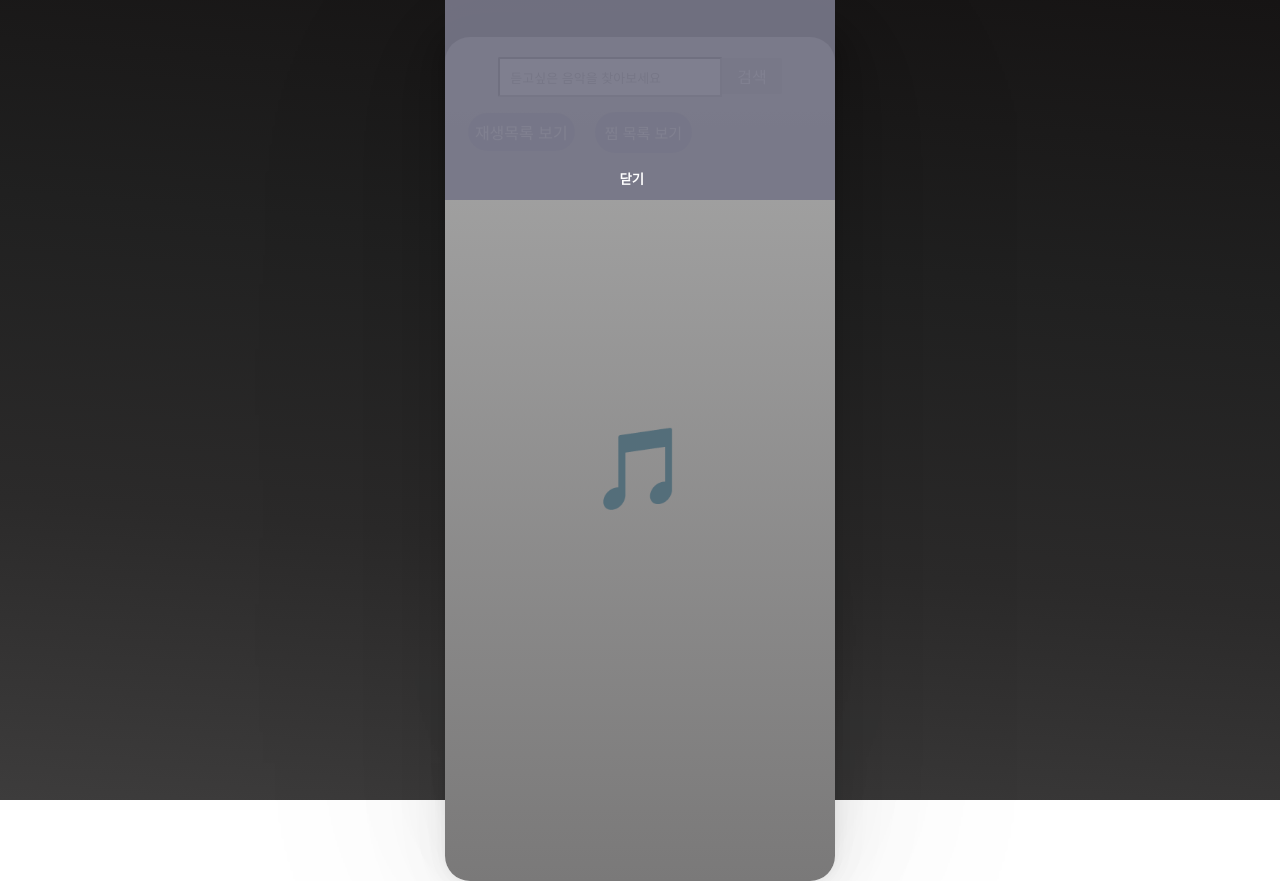
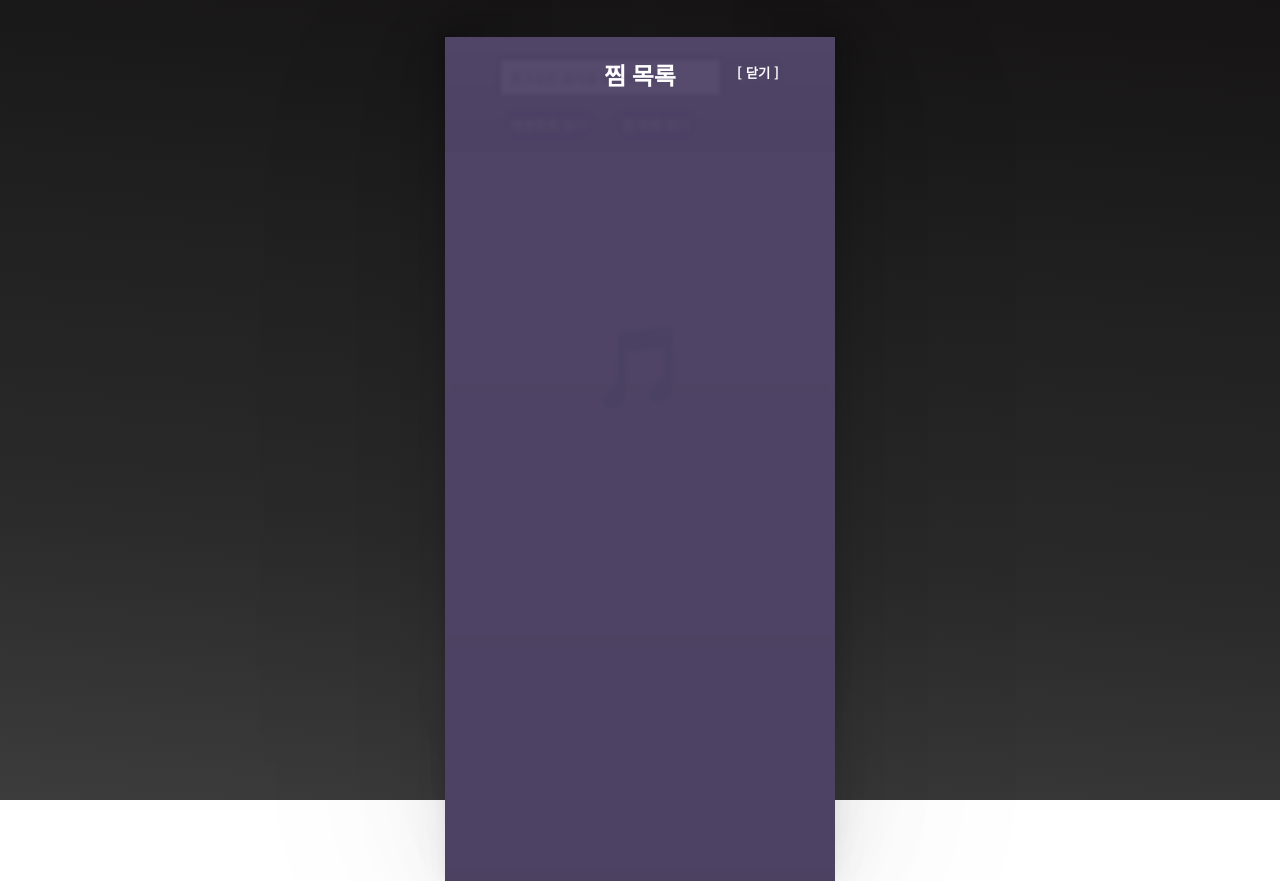
Before and after one commit to sslee1210/SooPlaylist, a React (Create React App) app: page / in a window 1280 px wide. Both pictures are taken after a click on the button "찜 목록 보기". Built offline with nearby package versions, Linux system fonts and the light colour scheme.

Commit message:
fixed file

```diff
--- a/src/components/YoutubeSearch.js
+++ b/src/components/YoutubeSearch.js
@@ -1,49 +1,50 @@
-import React, { useState } from "react";
-import { Link } from "react-router-dom";
-import { connect, useSelector } from "react-redux";
-import { addToPlaylist } from "../actions";
-import { toast, ToastContainer } from "react-toastify";
-import "react-toastify/dist/ReactToastify.css";
-import search from "./YoutubeSearch.module.css";
+import React, { useState } from 'react';
+import { Link } from 'react-router-dom';
+import { connect, useSelector } from 'react-redux';
+import { addToPlaylist } from '../actions';
+import { toast, ToastContainer } from 'react-toastify';
+import 'react-toastify/dist/ReactToastify.css';
+import search from './YoutubeSearch.module.css';
 
 const YoutubeSearch = (props) => {
-  const [query, setQuery] = useState("");
+  const [query, setQuery] = useState('');
   const [results, setResults] = useState([]);
-  const [nextPageToken, setNextPageToken] = useState("");
+  const [nextPageToken, setNextPageToken] = useState('');
+  const [tempComment, setTempComment] = useState('');
   const [currentPage, setCurrentPage] = useState(1);
   const [pageTokens, setPageTokens] = useState([]);
   const [favorites, setFavorites] = useState([]);
   const [isModalOpen, setIsModalOpen] = useState(false);
-  const [comment, setComment] = useState("");
+  const [comment, setComment] = useState('');
   const [activeVideoId, setActiveVideoId] = useState(null);
 
   const handleTitleClick = (videoId) => {
+    if (videoId === activeVideoId) {
+      setActiveVideoId(null);
+    } else {
       setActiveVideoId(videoId);
+    }
   };
 
-  const YOUR_API_KEY = "AIzaSyBlPpQXDMpqrje1tKxq2V1QFMigaoGLzHo";
+  const YOUR_API_KEY = 'AIzaSyBlPpQXDMpqrje1tKxq2V1QFMigaoGLzHo';
   const playlist = useSelector((state) => state.playlist);
 
   // 찜 목록에 추가
-  const addToFavorites = (video) => {
-    const isAlreadyInFavorites = favorites.find(
-      (v) => v.id.videoId === video.id.videoId
-    );
+  const addToFavorites = (video, comment) => {
+    const isAlreadyInFavorites = favorites.find((v) => v.id.videoId === video.id.videoId);
 
     if (isAlreadyInFavorites) {
-      toast("이미 찜 한 영상입니다.", {
-        position: "top-center",
-        autoClose: 5000,
-        hideProgressBar: false,
-        closeOnClick: true,
-        pauseOnHover: true,
-        draggable: true,
-        progress: undefined,
-      });
+      const updatedFavorites = favorites.map((v) =>
+        v.id.videoId === video.id.videoId ? { ...v, comment: comment } : v
+      );
+      setFavorites(updatedFavorites);
+      localStorage.setItem('favorites', JSON.stringify(updatedFavorites));
     } else {
-      setFavorites([...favorites, { ...video, comment: "" }]);
-      toast("찜 목록에 추가되었습니다.", {
-        position: "top-center",
+      const newFavorites = [...favorites, { ...video, comment: comment, isFavorited: true }];
+      setFavorites(newFavorites);
+      localStorage.setItem('favorites', JSON.stringify(newFavorites));
+      toast('찜 목록에 추가되었습니다.', {
+        position: 'top-center',
         autoClose: 5000,
         hideProgressBar: false,
         closeOnClick: true,
@@ -55,15 +56,24 @@ const YoutubeSearch = (props) => {
   };
 
   const removeFromFavorites = (videoId) => {
-    setFavorites(favorites.filter((video) => video.id.videoId !== videoId));
+    const newFavorites = favorites.filter((video) => video.id.videoId !== videoId);
+    setFavorites(newFavorites);
+    localStorage.setItem('favorites', JSON.stringify(newFavorites));
   };
 
+  React.useEffect(() => {
+    const savedFavorites = localStorage.getItem('favorites');
+    if (savedFavorites) {
+      setFavorites(JSON.parse(savedFavorites));
+    }
+  }, []);
+
   const handleCommentChange = (videoId, comment) => {
-    setFavorites(
-      favorites.map((video) =>
+    const newFavorites = favorites.map((video) =>
       video.id.videoId === videoId ? { ...video, comment: comment } : video
-      )
     );
+    setFavorites(newFavorites);
+    localStorage.setItem('favorites', JSON.stringify(newFavorites));
   };
 
   const openModal = () => {
@@ -86,7 +96,7 @@ const YoutubeSearch = (props) => {
         setCurrentPage(1);
         setPageTokens([]);
       })
-      .catch((error) => console.log("Error:", error));
+      .catch((error) => console.log('Error:', error));
   };
 
   const handleNextPage = () => {
@@ -100,7 +110,7 @@ const YoutubeSearch = (props) => {
         setCurrentPage(currentPage + 1);
         setPageTokens([...pageTokens, nextPageToken]);
       })
-      .catch((error) => console.log("Error:", error));
+      .catch((error) => console.log('Error:', error));
   };
 
   const handlePreviousPage = () => {
@@ -116,26 +126,21 @@ const YoutubeSearch = (props) => {
         setCurrentPage(currentPage - 1);
         setPageTokens(pageTokens.slice(0, -1));
       })
-      .catch((error) => console.log("Error:", error));
+      .catch((error) => console.log('Error:', error));
   };
 
   const parseHTMLEntities = (str) => {
     const parser = new DOMParser();
-    const dom = parser.parseFromString(
-      "<!doctype html><body>" + str,
-      "text/html"
-    );
+    const dom = parser.parseFromString('<!doctype html><body>' + str, 'text/html');
     return dom.body.textContent;
   };
 
   const handleAddToPlaylist = (video) => {
-    const isAlreadyInPlaylist = playlist.find(
-      (v) => v.id.videoId === video.id.videoId
-    );
+    const isAlreadyInPlaylist = playlist.find((v) => v.id.videoId === video.id.videoId);
 
     if (isAlreadyInPlaylist) {
-      toast("재생 목록에 있는 음악입니다.", {
-        position: "top-center",
+      toast('재생 목록에 있는 음악입니다.', {
+        position: 'top-center',
         autoClose: 5000,
         hideProgressBar: false,
         closeOnClick: true,
@@ -145,8 +150,8 @@ const YoutubeSearch = (props) => {
       });
     } else {
       props.addToPlaylist(video);
-      toast("재생 목록에 추가되었습니다.", {
-        position: "top-center",
+      toast('재생 목록에 추가되었습니다.', {
+        position: 'top-center',
         autoClose: 5000,
         hideProgressBar: false,
         closeOnClick: true,
@@ -159,6 +164,7 @@ const YoutubeSearch = (props) => {
   return (
     <div className={search.container}>
       <ToastContainer />
+      <div className={search.nav}>
         <form onSubmit={handleSubmit} className={search.searchForm}>
           <input
             className={search.searchTEXT}
@@ -177,45 +183,68 @@ const YoutubeSearch = (props) => {
         <button className={search.favoritebtn} onClick={openModal}>
           찜 목록 보기
         </button>
+      </div>
       {isModalOpen && (
         <div className={search.favoritemodal}>
+          <h2>찜 목록</h2>
           {favorites.map((favorite, index) => (
-            <div key={index}>
-              <h3 onClick={() => handleTitleClick(favorite.id.videoId)}>
-                {favorite.snippet.title}
-              </h3>
+            <div className={search.favoritemusic} key={index}>
+              <h3 onClick={() => handleTitleClick(favorite.id.videoId)}>{favorite.snippet.title}</h3>
+              <button className={search.favoritedelite} onClick={() => removeFromFavorites(favorite.id.videoId)}>
+                ❌
+              </button>
+              <p className={search.favoriteone}>한줄평: {favorite.comment}</p>
               {favorite.id.videoId === activeVideoId && (
+                <div>
                   <input
+                    className={search.favoritetext}
                     type="text"
-                  value={favorite.comment}
-                  onChange={(e) =>
-                    handleCommentChange(favorite.id.videoId, e.target.value)
-                  }
+                    value={tempComment}
+                    onChange={(e) => setTempComment(e.target.value)}
                     placeholder="평을 입력하세요."
                   />
-              )}
-              <button onClick={() => removeFromFavorites(favorite.id.videoId)}>
-                찜 제거
+
+                  <button
+                    className={search.favoritecheck}
+                    onClick={() => {
+                      handleCommentChange(favorite.id.videoId, tempComment);
+                      setTempComment('');
+                      handleTitleClick(null);
+                    }}
+                  >
+                    확인
                   </button>
                 </div>
+              )}
+            </div>
           ))}
+
           <button className={search.favoriteexit} onClick={closeModal}>
-            닫기
+            [ 닫기 ]
           </button>
         </div>
       )}
       {results.length > 0 ? (
-        results.map((result, index) => (
-          <div key={index}>
+        results.map((result, index) => {
+          const favorite = favorites.find((favorite) => favorite.id.videoId === result.id.videoId);
+          const isFavorited = favorite ? favorite.isFavorited : false;
+
+          const handleFavoriteClick = () => {
+            if (favorite) {
+              removeFromFavorites(result.id.videoId);
+            } else {
+              addToFavorites(result);
+            }
+          };
+
+          return (
+            <div className={search.result} key={index}>
               <div className={search.title}>
                 <h3>{parseHTMLEntities(result.snippet.title)}</h3>
-              <button
-                className={search.add}
-                onClick={() => handleAddToPlaylist(result)}
-              >
+                <button className={search.add} onClick={() => handleAddToPlaylist(result)}>
                   재생목록에 추가
                 </button>
-              <button onClick={() => addToFavorites(result)}>❤️</button>
+                <button onClick={handleFavoriteClick}>{isFavorited ? '❤️' : '🤍'}</button>
               </div>
               <iframe
                 className={search.video}
@@ -227,7 +256,8 @@ const YoutubeSearch = (props) => {
                 allowFullScreen
               ></iframe>
             </div>
-        ))
+          );
+        })
       ) : (
         <h2 className={search.icon}>🎵</h2>
       )}
@@ -236,11 +266,7 @@ const YoutubeSearch = (props) => {
           <button className={search.bfpage} onClick={handlePreviousPage}>
             이전 페이지
           </button>
-          <button
-            className={search.afpage}
-            onClick={handleNextPage}
-            disabled={!nextPageToken}
-          >
+          <button className={search.afpage} onClick={handleNextPage} disabled={!nextPageToken}>
             다음 페이지
           </button>
         </div>
--- a/src/components/YoutubeSearch.module.css
+++ b/src/components/YoutubeSearch.module.css
@@ -1,17 +1,21 @@
 .container {
-  border-radius: 25px;
   margin: 37px auto;
   text-align: center;
   width: 390px;
   height: 844px;
   background: linear-gradient(to bottom, #a8a8a8, #7a7979);
   overflow: auto;
-  box-shadow: 0.1px 0.3px 6.1px rgba(0, 0, 0, 0.018),
-    0.3px 0.6px 14.1px rgba(0, 0, 0, 0.026),
-    0.6px 1.2px 25.3px rgba(0, 0, 0, 0.032),
-    1px 1.9px 42.1px rgba(0, 0, 0, 0.038),
-    1.6px 3.2px 69.3px rgba(0, 0, 0, 0.044),
-    2.8px 5.5px 121.1px rgba(0, 0, 0, 0.052), 6px 12px 262px rgba(0, 0, 0, 0.07);
+  box-shadow: 0.1px 0.3px 6.1px rgba(0, 0, 0, 0.018), 0.3px 0.6px 14.1px rgba(0, 0, 0, 0.026),
+    0.6px 1.2px 25.3px rgba(0, 0, 0, 0.032), 1px 1.9px 42.1px rgba(0, 0, 0, 0.038),
+    1.6px 3.2px 69.3px rgba(0, 0, 0, 0.044), 2.8px 5.5px 121.1px rgba(0, 0, 0, 0.052),
+    6px 12px 262px rgba(0, 0, 0, 0.07);
+}
+
+.nav {
+  width: 390px;
+  position: fixed;
+  background: linear-gradient(to bottom, #a8a8a8, #7a7979);
+  backdrop-filter: blur(10px);
 }
 
 /* 스크롤바 전체 스타일 */
@@ -36,7 +40,7 @@
 }
 
 .searchTEXT {
-  font-family: "Noto Sans KR", sans-serif;
+  font-family: 'Noto Sans KR', sans-serif;
   margin-top: 20px;
   height: 30px;
   width: 200px;
@@ -48,7 +52,7 @@
 }
 
 .searchBTN {
-  font-family: "Noto Sans KR", sans-serif;
+  font-family: 'Noto Sans KR', sans-serif;
   height: 36px;
   padding: 0 15px;
   border-left: none;
@@ -69,13 +73,15 @@
   text-decoration: none;
   color: #fff;
   position: relative;
-  right: 70px;
-  top: 15px;
+  right: 50px;
+  padding: 8px;
+  margin-top: 10px;
+  font-size: 13px;
+  margin-bottom: 10px;
   background-color: #778; /* 중간 톤의 회색으로 배경 설정 */
   border-radius: 20px;
-  padding: 7px;
   transition: 0.3s;
-  font-family: "Noto Sans KR", sans-serif;
+  font-family: 'Noto Sans KR', sans-serif;
 }
 
 .link:hover {
@@ -87,22 +93,23 @@
   align-items: center;
   margin-left: 38px;
   margin-top: 38px;
-  color: #fff; /* 제목을 흰색으로 강조 */
+  color: #fff;
 }
 
 h3 {
   width: 150px;
   font-size: 17px;
+  margin-left: 20px;
   color: #fff;
   white-space: nowrap;
   text-overflow: ellipsis;
   overflow: hidden;
-  font-family: "Noto Sans KR", sans-serif;
+  font-family: 'Noto Sans KR', sans-serif;
   cursor: pointer;
 }
 
 .add {
-  font-family: "Noto Sans KR", sans-serif;
+  font-family: 'Noto Sans KR', sans-serif;
   background-color: #778;
   border-radius: 20px;
   padding: 9px;
@@ -123,7 +130,7 @@ h3 {
   margin-right: 10px;
   margin-bottom: 20px;
   margin-top: 20px;
-  font-family: "Noto Sans KR", sans-serif;
+  font-family: 'Noto Sans KR', sans-serif;
   background-color: #778;
   border-radius: 20px;
   padding: 10px;
@@ -145,14 +152,16 @@ h3 {
   text-decoration: none;
   color: #fff;
   position: relative;
-  right: 50px;
-  top: 15px;
+  right: 30px;
+
   background-color: #778;
   border-radius: 20px;
-  padding: 10px;
+  padding: 8px;
+  margin-top: 10px;
+  font-size: 13px;
+  margin-bottom: 10px;
   transition: 0.3s;
-  font-size: 15px;
-  font-family: "Noto Sans KR", sans-serif;
+  font-family: 'Noto Sans KR', sans-serif;
 }
 
 .favoritebtn:hover {
@@ -160,18 +169,95 @@ h3 {
 }
 
 .favoritemodal {
-  background-color: rgba(119, 119, 136, 0.93);
-  height: 422px;
+  background-color: rgba(74, 62, 97, 0.93);
+  backdrop-filter: blur(2px);
+  height: 844px;
   width: 390px;
-  position: absolute;
-  bottom: 600px;
+  position: fixed;
+  top: 37px;
+  z-index: 100;
+  overflow-y: scroll;
+}
+
+.favoritemodal::-webkit-scrollbar {
+  width: 10px;
+}
+
+.favoritemodal::-webkit-scrollbar-track {
+  background: #f1f1f1;
+  border-radius: 20px;
+}
+
+.favoritemodal::-webkit-scrollbar-thumb {
+  background: #888;
+  border-radius: 20px;
+}
+
+.favoritemodal::-webkit-scrollbar-thumb:hover {
+  background: #555;
 }
 
 .favoriteexit {
   position: absolute;
-  top: 390px;
-  right: 185px;
+  top: 25px;
+  right: 50px;
   color: #fff;
-  font-family: "Noto Sans KR", sans-serif;
+  font-family: 'Noto Sans KR', sans-serif;
   font-weight: bold;
 }
+
+.favoritetext {
+  position: relative;
+  top: 40px;
+  right: 150px;
+  border-radius: 20px;
+  padding: 5px;
+}
+
+.favoritedelite {
+  color: #fff;
+  height: 20px;
+  font-family: 'Noto Sans KR', sans-serif;
+  margin-top: 18px;
+  font-size: 17px;
+}
+
+.favoritemusic {
+  display: grid;
+  grid-template-columns: 1fr 1fr;
+  grid-template-rows: 1fr 1fr;
+  padding: 15px;
+}
+
+.favoritecheck {
+  color: #000;
+  font-weight: bold;
+  position: relative;
+  top: 10px;
+  border-radius: 20px;
+  padding: 7px;
+  right: 35px;
+  background-color: #fff;
+  box-shadow: 3px 3px 3px rgba(0, 0, 0, 0.2);
+  transition: 0.3s;
+}
+
+.favoritecheck:active {
+  box-shadow: none;
+  transform: translateY(-3px);
+}
+
+.favoriteone {
+  color: #f6ff93;
+  margin-top: 0;
+  text-align: left;
+  margin-left: 25px;
+}
+
+h2 {
+  color: #fff;
+}
+
+.result {
+  margin-top: 120px;
+}
```
Also changed, not shown: src/components/Playlist.module.css (+4 -3 lines). Lines whose indentation alone changed are shown as unchanged.
